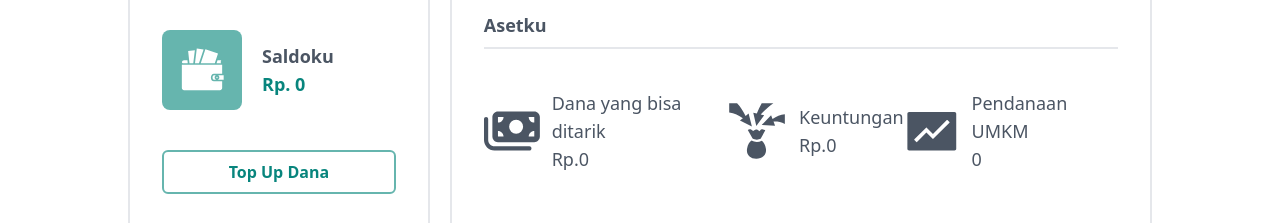
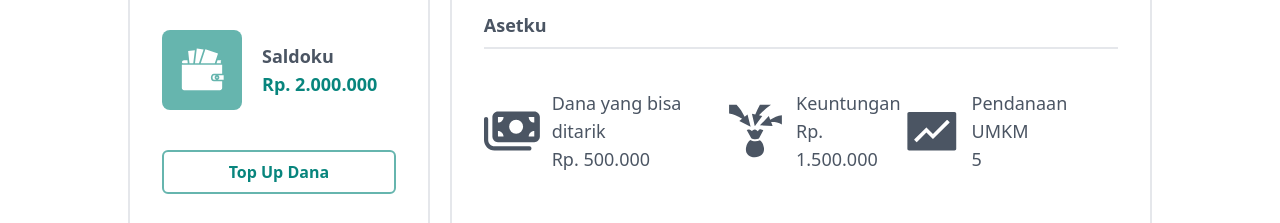
Before and after one commit to UMKM-Ku/UMKM-Ku, a Next.js app in the folder umkm-ku/: page /lender in a window 1280 px wide. Shown: the part 495-718 px from the top of the page. Built offline with nearby package versions, Linux system fonts and the light colour scheme; no server answers.

Commit message:
Adjust some issue

```diff
--- a/umkm-ku/src/views/pages/lender-view/lender-home.tsx
+++ b/umkm-ku/src/views/pages/lender-view/lender-home.tsx
@@ -31,7 +31,9 @@ export default function LenderHome() {
               </div>
               <div className="md:flex md:flex-col md:items-start md:justify-center">
                 <h4 className="text-lg font-semibold text-gray-600">Saldoku</h4>
-                <h4 className="text-accent-700 font-semibold text-lg">Rp. 0</h4>
+                <h4 className="text-accent-700 font-semibold text-lg">
+                  Rp. 2.000.000
+                </h4>
               </div>
             </div>
             <button
@@ -53,7 +55,7 @@ export default function LenderHome() {
                 <FaMoneyBills className="text-6xl" />
                 <div>
                   <h6>Dana yang bisa ditarik</h6>
-                  <h6>Rp.0</h6>
+                  <h6>Rp. 500.000</h6>
                 </div>
               </div>
               {/* Keuntungan */}
@@ -61,7 +63,7 @@ export default function LenderHome() {
                 <GiProfit className="text-6xl" />
                 <div>
                   <h6>Keuntungan</h6>
-                  <h6>Rp.0</h6>
+                  <h6>Rp. 1.500.000</h6>
                 </div>
               </div>
               {/* Pendanaan UMKM */}
@@ -69,7 +71,7 @@ export default function LenderHome() {
                 <AiFillFund className="text-6xl" />
                 <div>
                   <h6>Pendanaan UMKM</h6>
-                  <h6>0</h6>
+                  <h6>5</h6>
                 </div>
               </div>
             </div>
--- a/umkm-ku/src/views/pages/lender-view/marketplace-view/marketplace-lender.tsx
+++ b/umkm-ku/src/views/pages/lender-view/marketplace-view/marketplace-lender.tsx
@@ -3,26 +3,27 @@ import FilterCheckbox from "./filter-checkbox";
 import { cookies } from "next/headers";
 import { Funding } from "@/views/_types";
 import Link from "next/link";
-
+import CardMarketplace from "./card-marketplace";
 
 const MarketplaceLender = async () => {
-  // const fetchData = async () => {
-  //   const response = await fetch(
-  //     `${process.env.NEXT_PUBLIC_BASE_API_URL}/lender/fundings`,
-  //     {
-  //       method: "GET",
-  //       headers: {
-  //         Authorization: `Bearer ${cookies().get("access_token")?.value}`,
-  //       },
-  //     }
-  //   );
+  const fetchData = async () => {
+    const response = await fetch(
+      `${process.env.NEXT_PUBLIC_BASE_API_URL}/lender/fundings`,
+      {
+        method: "GET",
+        headers: {
+          Authorization: `Bearer ${cookies().get("access_token")?.value}`,
+        },
+      }
+    );
 
-  //   const data = await response.json();
+    const data = await response.json();
+    const fundingData = data.fundingRequests || [];
 
-  //   return data;
-  // };
+    return fundingData;
+  };
 
-  // const funding = await fetchData();
+  const funding = await fetchData();
 
   return (
     <>
@@ -79,12 +80,11 @@ const MarketplaceLender = async () => {
                       profitSharing={el.returnRate}
                       crowdfundingProgress={70}
                       daysLeft={2}
-                      imageSrc="https://images.unsplash.com/photo-1527580477540-6ef8bc65b8a3?q=80&w=1470&auto=format&fit=crop&ixlib=rb-4.0.3&ixid=M3wxMjA3fDB8MHxwaG90by1wYWdlfHx8fGVufDB8fHx8fA%3D%3D"
+                      imageSrc={el.image}
                     />
                   </Link>
                 );
               })}
-
           </div>
           <div className="flex justify-end mb-5 me-7">
             <div className="join">
```
